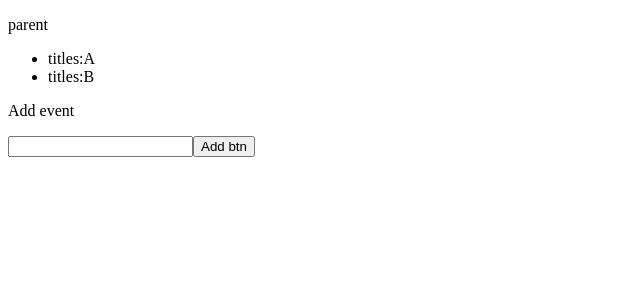
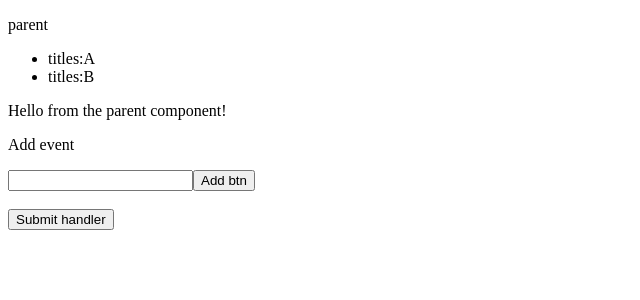
Before and after one commit to Felexonyango/angular-demo-prac, an Angular app: page / in a window 1280 px wide. Shown: the top 300 px of the page, without its empty margins (0-640 px from the left). Built offline with nearby package versions, Linux system fonts and the light colour scheme.

Commit message:
updated @inpu stream

```diff
--- a/src/app/child/child.component.html
+++ b/src/app/child/child.component.html
@@ -1,4 +1,7 @@
+{{message}}
 
 <p>Add event</p>
 <input type="text"id='title-input'#test>
 <button (click)="addMethod(test.value)">Add btn</button>
+<br/> <br/>
+<button (click)="submitHandler()">Submit handler</button>
--- a/src/app/child/child.component.ts
+++ b/src/app/child/child.component.ts
@@ -8,8 +8,10 @@ import { Subscription } from 'rxjs';
   styleUrls: ['./child.component.css']
 })
 export class ChildComponent implements OnDestroy,OnInit  {
+  @Output() buttonClick =new EventEmitter<string>()
+  @Output() newtitle =new EventEmitter<string>()
+  @Input() message!:string
 
-  @Output() newtitle =new EventEmitter<string>()
   // Output properties (@Output()) allow the child component to emit events to notify
   //  the parent component about certain actions or changes. The child component can
   //  define custom events using EventEmitter,
@@ -28,4 +30,11 @@ export class ChildComponent implements OnDestroy,OnInit  {
   addMethod(value:string) {
     this.newtitle.emit(value);
   }
+
+
+  submitHandler(){
+  this.buttonClick.emit();
 }
+
+
+}
--- a/src/app/parent/parent.component.html
+++ b/src/app/parent/parent.component.html
@@ -2,4 +2,8 @@
 <ul>
   <li *ngFor="let title of titles">titles:{{ title }}</li>
 </ul>
-<app-child (newtitle)="addTitle($event)"></app-child>
+<app-child
+(newtitle)="addTitle($event)"
+(buttonClick)="handleClick()"
+[message]="parentMessage"
+></app-child>
--- a/src/app/parent/parent.component.ts
+++ b/src/app/parent/parent.component.ts
@@ -7,11 +7,17 @@ import { Subject } from 'rxjs';
   styleUrls: ['./parent.component.css']
 })
 export class ParentComponent {
-
+  parentMessage = 'Hello from the parent component!';
   titles =["A", "B"]
 
   addTitle(newTitle:string){
     this.titles.push(newTitle)
 
   }
+
+  handleClick(){
+    console.log("handleClick successfully")
+  }
+
+
 }
```
